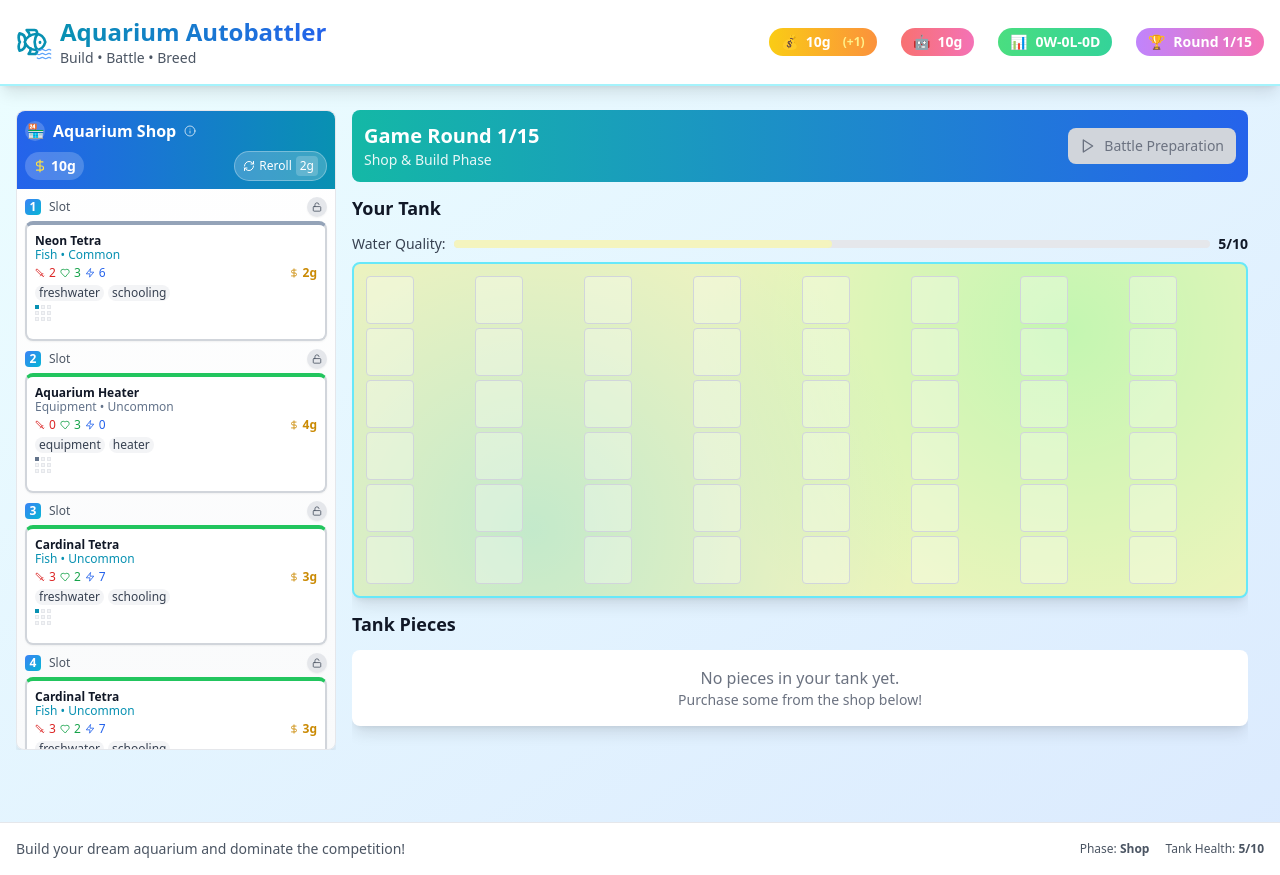
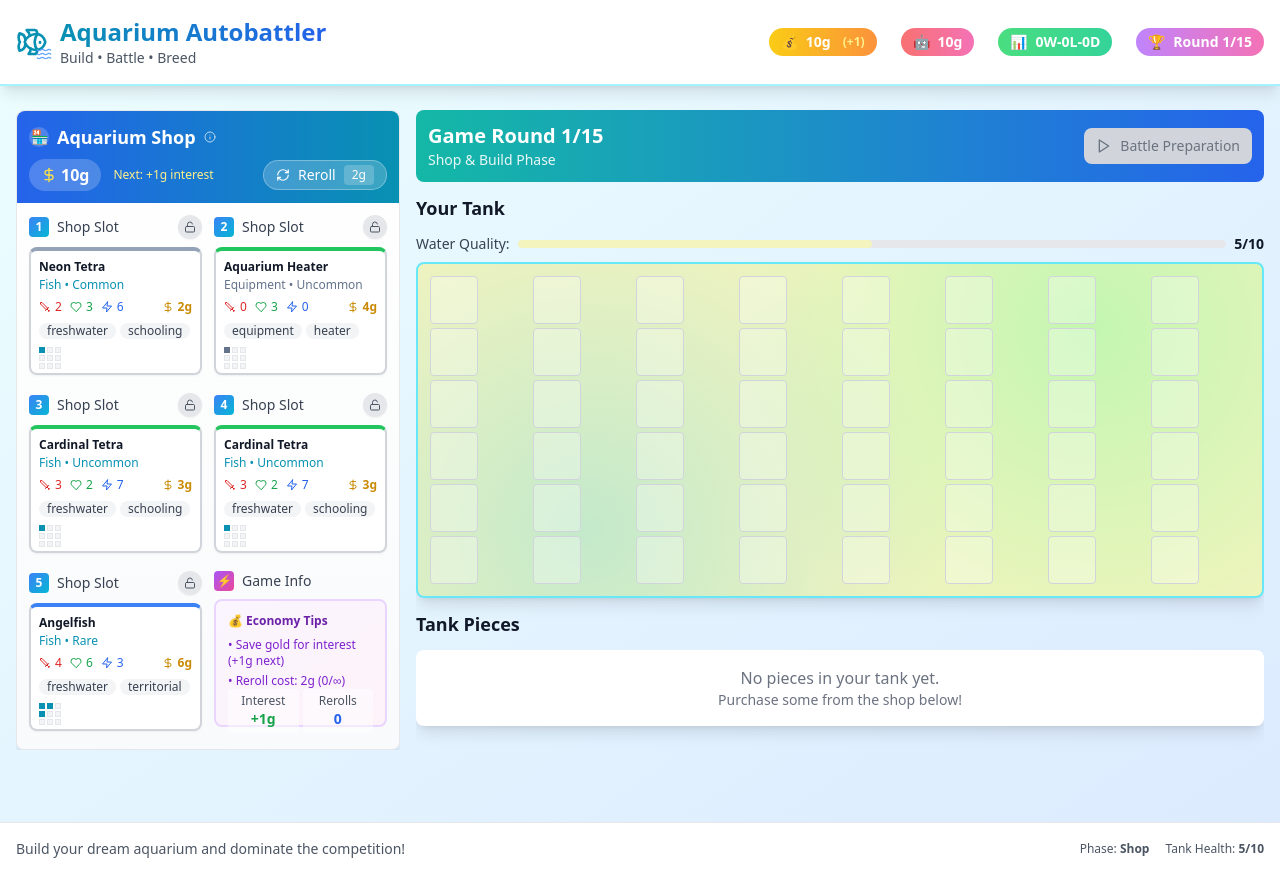
Before and after one commit to SobieskiCodes/aquarium-autobattle, a React (Vite) app: page / in a window 1280 px wide. Built offline with nearby package versions, Linux system fonts and the light colour scheme.

Commit message:
Create 2x3 grid shop layout with utility card

```diff
--- a/src/components/GamePhase.tsx
+++ b/src/components/GamePhase.tsx
@@ -68,7 +68,7 @@ export const GamePhase: React.FC<GamePhaseProps> = ({
   const renderShopPhase = () => (
     <div className="flex gap-4 h-[calc(100vh-160px)] max-h-[900px]">
       {/* Left Sidebar - Shop */}
-      <div className="w-80 flex-shrink-0 overflow-y-auto">
+      <div className="w-96 flex-shrink-0 overflow-y-auto">
         <Shop
           pieces={gameState.shop}
           gold={gameState.gold}
--- a/src/components/PieceCard.tsx
+++ b/src/components/PieceCard.tsx
@@ -94,7 +94,7 @@ export const PieceCard: React.FC<PieceCardProps> = ({
         }
         ${isInShop && !canAfford ? 'opacity-60 cursor-not-allowed' : ''}
         ${isDragging ? 'opacity-50 transform rotate-2' : ''}
-        ${isInShop ? 'min-h-[100px] max-h-[120px]' : 'h-48'}
+        ${isInShop ? 'h-32' : 'h-48'}
       `}
       onClick={canAfford ? handleClick : undefined}
       draggable={canAfford && (isInShop || showSellOption)}
@@ -108,7 +108,7 @@ export const PieceCard: React.FC<PieceCardProps> = ({
       }}
     >
       {/* Piece Name & Type */}
-      <div className="mb-1 flex-shrink-0">
+      <div className="mb-2 flex-shrink-0">
         <div className="flex items-center justify-between">
           <h3 className={`font-bold text-xs flex items-center gap-1 ${!piece.position && showSellOption ? 'text-yellow-800' : 'text-gray-900'}`}>
             {piece.name}
@@ -133,15 +133,15 @@ export const PieceCard: React.FC<PieceCardProps> = ({
             </button>
           )}
         </div>
-        <p className="text-xs capitalize leading-none" style={{ color: getTypeColor(piece.type) }}>
+        <p className="text-xs capitalize leading-none mt-1" style={{ color: getTypeColor(piece.type) }}>
           {piece.type} • {piece.rarity}
         </p>
       </div>
 
       {/* Stats */}
-      <div className="flex items-center gap-1 mb-1 text-xs flex-shrink-0">
+      <div className="flex items-center gap-2 mb-2 text-xs flex-shrink-0">
         <div className="flex items-center gap-1 text-red-600" title={hasConsumedItems ? `Base: ${enhancedPiece.originalStats?.attack || piece.stats.attack}` : undefined}>
-          <Sword size={10} />
+          <Sword size={12} />
           <span>
             {piece.stats.attack}
             {hasConsumedItems && enhancedPiece.originalStats && piece.stats.attack > enhancedPiece.originalStats.attack && (
@@ -152,7 +152,7 @@ export const PieceCard: React.FC<PieceCardProps> = ({
           </span>
         </div>
         <div className="flex items-center gap-1 text-green-600" title={hasConsumedItems ? `Base: ${enhancedPiece.originalStats?.health || piece.stats.health}` : undefined}>
-          <Heart size={10} />
+          <Heart size={12} />
           <span>
             {piece.stats.health}
             {hasConsumedItems && enhancedPiece.originalStats && piece.stats.health > enhancedPiece.originalStats.health && (
@@ -163,7 +163,7 @@ export const PieceCard: React.FC<PieceCardProps> = ({
           </span>
         </div>
         <div className="flex items-center gap-1 text-blue-600" title={hasConsumedItems ? `Base: ${enhancedPiece.originalStats?.speed || piece.stats.speed}` : undefined}>
-          <Zap size={10} />
+          <Zap size={12} />
           <span>
             {piece.stats.speed}
             {hasConsumedItems && enhancedPiece.originalStats && piece.stats.speed > enhancedPiece.originalStats.speed && (
@@ -175,25 +175,25 @@ export const PieceCard: React.FC<PieceCardProps> = ({
         </div>
         {isInShop && (
           <div className="flex items-center gap-1 text-yellow-600 ml-auto">
-            <DollarSign size={10} />
+            <DollarSign size={12} />
             <span className="font-bold text-xs">{piece.cost}g</span>
           </div>
         )}
         {showSellOption && (
           <div className="flex items-center gap-1 text-green-600 ml-auto text-xs">
             <span>Sell:</span>
-            <DollarSign size={10} />
+            <DollarSign size={12} />
             <span className="font-bold">{sellValue}</span>
           </div>
         )}
       </div>
 
       {/* Tags */}
-      <div className="flex flex-wrap gap-1 mb-1 flex-shrink-0">
+      <div className="flex flex-wrap gap-1 mb-2 flex-shrink-0">
         {piece.tags.slice(0, isInShop ? 2 : 3).map(tag => (
           <span
             key={tag}
-            className="px-1 py-0.5 text-xs bg-gray-100 text-gray-700 rounded-full leading-none font-medium"
+            className="px-2 py-0.5 text-xs bg-gray-100 text-gray-700 rounded-full leading-none font-medium"
           >
             {tag}
           </span>
@@ -201,7 +201,7 @@ export const PieceCard: React.FC<PieceCardProps> = ({
       </div>
 
       {/* Shape Preview */}
-      <div className="mb-1 flex-shrink-0">
+      <div className="mb-2 flex-shrink-0">
         {!isInShop && <div className="text-xs text-gray-600 mb-1">Shape:</div>}
         <div className="grid grid-cols-3 gap-0.5 w-fit">
           {Array(3).fill(null).map((_, y) =>
@@ -210,7 +210,7 @@ export const PieceCard: React.FC<PieceCardProps> = ({
               return (
                 <div
                   key={`${x}-${y}`}
-                  className={`w-1 h-1 border ${
+                  className={`w-1.5 h-1.5 border ${
                     isOccupied
                       ? 'bg-current border-current'
                       : 'bg-gray-100 border-gray-200'
@@ -225,7 +225,7 @@ export const PieceCard: React.FC<PieceCardProps> = ({
 
       {/* Abilities */}
       {piece.abilities && piece.abilities.length > 0 && (
-        <div className="text-xs text-gray-600 mt-1 flex-1 flex flex-col min-h-0">
+        <div className="text-xs text-gray-600 flex-1 flex flex-col min-h-0">
           {!isInShop && <div className="font-medium mb-1">Abilities:</div>}
           <ul className="space-y-0.5 text-xs flex-1 overflow-y-auto">
             {piece.abilities.slice(0, isInShop ? 1 : 2).map((ability, index) => (
--- a/src/components/Shop.tsx
+++ b/src/components/Shop.tsx
@@ -28,21 +28,23 @@ export const Shop: React.FC<ShopProps> = ({
   onDragStart,
   onDragEnd
 }) => {
+  const nextInterest = Math.min(Math.floor(gold / 10), 5);
+
   return (
-    <div className="bg-gradient-to-b from-white to-gray-50 rounded-lg shadow-lg border border-gray-200 h-full flex flex-col max-h-full">
+    <div className="bg-gradient-to-b from-white to-gray-50 rounded-lg shadow-lg border border-gray-200 h-full flex flex-col">
       {/* Shop Header */}
-      <div className="bg-gradient-to-r from-blue-600 to-cyan-600 text-white p-2 rounded-t-lg flex-shrink-0">
+      <div className="bg-gradient-to-r from-blue-600 to-cyan-600 text-white p-3 rounded-t-lg flex-shrink-0">
         <div className="flex items-center gap-2 mb-2">
           <div className="w-5 h-5 bg-white/20 rounded-full flex items-center justify-center">
             <span className="text-sm">🏪</span>
           </div>
-          <h2 className="text-base font-bold">Aquarium Shop</h2>
+          <h2 className="text-lg font-bold">Aquarium Shop</h2>
           <div className="relative group">
             <Info
               size={12}
               className="text-white/70 hover:text-white cursor-help transition-colors"
             />
-            <div className="absolute left-0 top-5 bg-gray-900 text-white text-xs p-2 rounded-lg shadow-xl opacity-0 group-hover:opacity-100 transition-opacity duration-200 pointer-events-none z-50 w-48">
+            <div className="absolute left-0 top-5 bg-gray-900 text-white text-xs p-2 rounded-lg shadow-xl opacity-0 group-hover:opacity-100 transition-opacity duration-200 pointer-events-none z-50 w-56">
               <div className="space-y-2">
                 <div className="font-bold text-blue-300">Shop Tips:</div>
                 <div>• Click to buy, drag to place directly</div>
@@ -54,15 +56,22 @@ export const Shop: React.FC<ShopProps> = ({
         </div>
 
         <div className="flex items-center justify-between">
-          <div className="flex items-center gap-1 bg-white/20 px-2 py-1 rounded-full">
-            <DollarSign size={14} className="text-yellow-300" />
-            <span className="font-bold text-sm">{gold}g</span>
+          <div className="flex items-center gap-3">
+            <div className="flex items-center gap-1 bg-white/20 px-3 py-1 rounded-full">
+              <DollarSign size={16} className="text-yellow-300" />
+              <span className="font-bold">{gold}g</span>
+            </div>
+            {nextInterest > 0 && (
+              <div className="text-xs text-yellow-200">
+                Next: +{nextInterest}g interest
+              </div>
+            )}
           </div>
           <button
             onClick={onReroll}
             disabled={gold < currentRerollCost}
             className={`
-              flex items-center gap-1 px-2 py-1 rounded-full text-xs font-medium transition-all
+              flex items-center gap-2 px-3 py-1 rounded-full text-sm font-medium transition-all
               ${gold >= currentRerollCost
                 ? 'bg-white/20 text-white hover:bg-white/30 border border-white/30'
                 : 'bg-gray-500/20 text-gray-300 cursor-not-allowed border border-gray-500/30'
@@ -70,30 +79,32 @@ export const Shop: React.FC<ShopProps> = ({
             `}
             title={`Reroll shop items (${currentRerollCost}g)${rerollsThisRound >= 5 ? ' - Cost increases after 5 rerolls' : ''}`}
           >
-            <RefreshCw size={12} />
+            <RefreshCw size={14} />
             <span>Reroll</span>
-            <span className="bg-white/20 px-1 py-0.5 rounded text-xs">{currentRerollCost}g</span>
+            <span className="bg-white/20 px-2 py-0.5 rounded text-xs">{currentRerollCost}g</span>
           </button>
         </div>
       </div>
 
       {/* Shop Items */}
-      <div className="flex-1 overflow-y-auto p-2 space-y-2 min-h-0">
+      <div className="flex-1 p-3 min-h-0">
+        <div className="grid grid-cols-2 gap-3 h-full">
+          {/* First 5 shop slots */}
           {pieces.map((piece, index) => (
-          <div key={piece ? piece.id : `empty-${index}`} className="relative flex-shrink-0">
+            <div key={piece ? piece.id : `empty-${index}`} className="relative">
               {/* Slot Header */}
-            <div className="flex items-center justify-between mb-1">
+              <div className="flex items-center justify-between mb-2">
                 <div className="flex items-center gap-2">
-                <div className="w-4 h-4 bg-gradient-to-br from-blue-500 to-cyan-500 text-white rounded text-xs font-bold flex items-center justify-center">
+                  <div className="w-5 h-5 bg-gradient-to-br from-blue-500 to-cyan-500 text-white rounded text-xs font-bold flex items-center justify-center">
                     {index + 1}
                   </div>
-                <span className="text-xs font-medium text-gray-600">Slot</span>
+                  <span className="text-sm font-medium text-gray-700">Shop Slot</span>
                 </div>
                 {piece && (
                   <button
                     onClick={() => onToggleLock(index)}
                     className={`
-                    w-5 h-5 rounded-full flex items-center justify-center transition-all duration-200 shadow-sm
+                      w-6 h-6 rounded-full flex items-center justify-center transition-all duration-200 shadow-sm
                       ${lockedIndex === index
                         ? 'bg-yellow-500 text-white hover:bg-yellow-600 ring-2 ring-yellow-300'
                         : 'bg-gray-200 text-gray-600 hover:bg-gray-300'
@@ -101,7 +112,7 @@ export const Shop: React.FC<ShopProps> = ({
                     `}
                     title={lockedIndex === index ? 'Unlock this item' : 'Lock this item (persists through rerolls)'}
                   >
-                  {lockedIndex === index ? <Lock size={10} /> : <Unlock size={10} />}
+                    {lockedIndex === index ? <Lock size={12} /> : <Unlock size={12} />}
                   </button>
                 )}
               </div>
@@ -119,28 +130,65 @@ export const Shop: React.FC<ShopProps> = ({
                   />
                 </div>
               ) : (
-              <div className="h-20 border-2 border-dashed border-gray-300 rounded-lg flex flex-col items-center justify-center text-gray-400 bg-gray-50">
-                <div className="text-lg mb-1">📦</div>
-                <span className="text-xs font-medium">Sold Out</span>
+                <div className="h-32 border-2 border-dashed border-gray-300 rounded-lg flex flex-col items-center justify-center text-gray-400 bg-gray-50">
+                  <div className="text-2xl mb-1">📦</div>
+                  <span className="text-sm font-medium">Sold Out</span>
                 </div>
               )}
             </div>
           ))}
+
+          {/* 6th Slot - Utility Card */}
+          <div className="relative">
+            <div className="flex items-center justify-between mb-2">
+              <div className="flex items-center gap-2">
+                <div className="w-5 h-5 bg-gradient-to-br from-purple-500 to-pink-500 text-white rounded text-xs font-bold flex items-center justify-center">
+                  ⚡
+                </div>
+                <span className="text-sm font-medium text-gray-700">Game Info</span>
+              </div>
+            </div>
+
+            <div className="h-32 bg-gradient-to-br from-purple-50 to-pink-50 border-2 border-purple-200 rounded-lg p-3 flex flex-col justify-between">
+              <div className="space-y-2">
+                <div className="text-xs font-bold text-purple-800">💰 Economy Tips</div>
+                <div className="text-xs text-purple-700 space-y-1">
+                  <div>• Save gold for interest (+{Math.min(Math.floor(gold / 10), 5)}g next)</div>
+                  <div>• Reroll cost: {currentRerollCost}g ({rerollsThisRound}/∞)</div>
+                  {rerollsThisRound >= 5 && (
+                    <div className="text-red-600 font-medium">• Rerolls getting expensive!</div>
+                  )}
+                </div>
+              </div>
+
+              <div className="flex gap-1">
+                <div className="flex-1 bg-white/50 rounded px-2 py-1 text-center">
+                  <div className="text-xs text-gray-600">Interest</div>
+                  <div className="text-sm font-bold text-green-600">+{nextInterest}g</div>
+                </div>
+                <div className="flex-1 bg-white/50 rounded px-2 py-1 text-center">
+                  <div className="text-xs text-gray-600">Rerolls</div>
+                  <div className="text-sm font-bold text-blue-600">{rerollsThisRound}</div>
+                </div>
+              </div>
+            </div>
+          </div>
+        </div>
       </div>
 
       {/* Lock Status Footer */}
       {lockedIndex !== null && (
-        <div className="p-2 bg-gradient-to-r from-yellow-50 to-orange-50 border-t border-yellow-200 flex-shrink-0">
+        <div className="p-3 bg-gradient-to-r from-yellow-50 to-orange-50 border-t border-yellow-200 flex-shrink-0">
           <div className="flex items-center justify-between">
             <div className="flex items-center gap-2 text-yellow-800">
               <div className="w-4 h-4 bg-yellow-500 text-white rounded-full flex items-center justify-center">
                 <Lock size={10} />
               </div>
-              <span className="text-xs font-medium">Slot {lockedIndex + 1} locked</span>
+              <span className="text-sm font-medium">Slot {lockedIndex + 1} locked</span>
             </div>
             <button
               onClick={() => onToggleLock(lockedIndex)}
-              className="text-xs text-yellow-700 hover:text-yellow-900 underline"
+              className="text-sm text-yellow-700 hover:text-yellow-900 underline"
             >
               Unlock
             </button>
```
Lines whose indentation alone changed are shown as unchanged.
